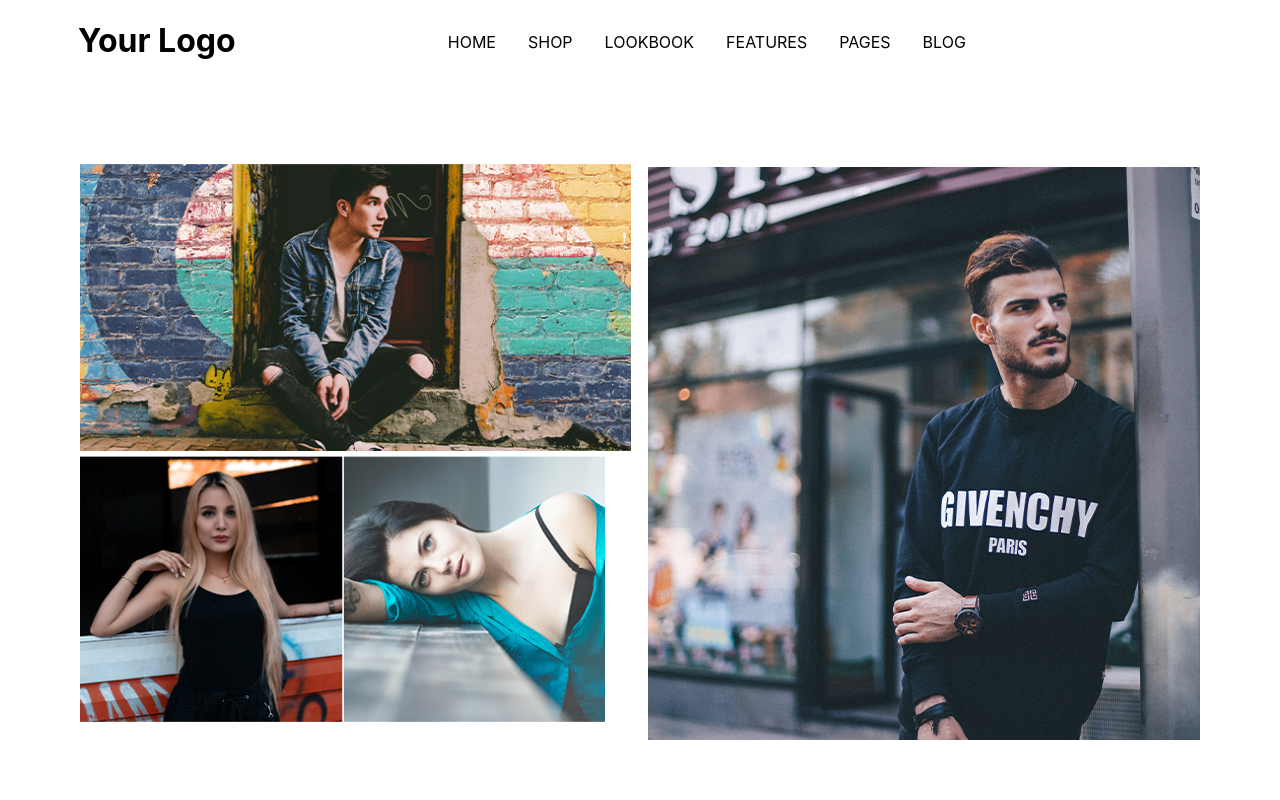
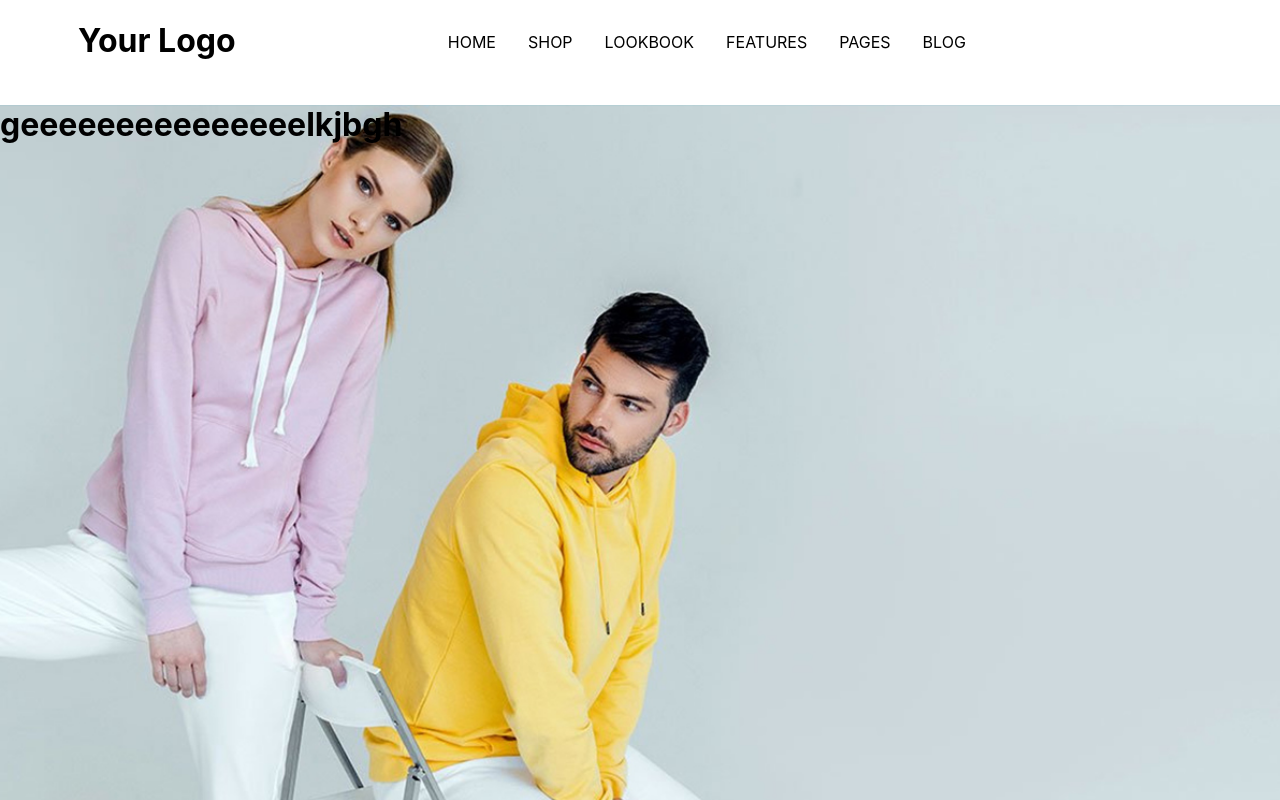
Before and after one commit to dharmelolar/first-react-project, a React (Create React App) app: page / in a window 1280 px wide. Shown: the top 800 px of the page. Built offline with nearby package versions, Linux system fonts and the light colour scheme.

Commit message:
initial commit

```diff
--- a/src/App.css
+++ b/src/App.css
@@ -17,7 +17,12 @@
   padding: 2rem;
 }
 .bgimage{
-  background: url(./assets/header-img.png);
+  background-image: url(./assets/header-img.png);
+  background-position: center center;
+    background-repeat: no-repeat;
+    background-size: cover;
+    width: 100%;
+    height: 100vh;
 }
 img{
   max-width: 100%;
@@ -38,10 +43,19 @@
 .men-category-img >img{
   padding: .7rem;
 }
+.avone{
+  background-image: url(./assets/avone.png);
+  background-position: center center;
+    background-repeat: no-repeat;
+    background-size: cover;
+    width: 100%;
+    height: 100vh;
+}
 .footer{
   display: flex;
   justify-content: space-around;
 }
 .right div{
-  display: inline-block;
+  display: grid;
+  grid-template-rows: repeat(3,1fr);
 }
--- a/src/App.js
+++ b/src/App.js
@@ -13,7 +13,7 @@
 import men2 from './assets/men2.png';
 import men3 from './assets/men3.png';
 import men4 from './assets/men4.png';
-import avone from './assets/avone.png';
+// import avone from './assets/avone.png';
 import banner from './assets/banner.png';
 import './App.css';
 
@@ -37,8 +37,9 @@
                <i class="lni lni-cart"></i>
              </div>
           </div>
-          <div className="bgimage">
+          <div className="bgimage" >
               {/* <img src={headerimg} alt="header" /> */}
+             <h1>geeeeeeeeeeeeeeelkjbgh</h1>
           </div>
           <div className="category">
              <div>
@@ -71,7 +72,7 @@
           <div>
             <h3>AVONE STYLES</h3>
             <p>Choose Your Favourite Color</p>
-            <img src={avone} alt="avone-styles" />
+            {/* <img src={avone} alt="avone-styles" /> */}
           </div>
           <div className="banner">
             <img src={banner} alt="banner" />
```
Also changed, not shown: 1 other file (tests, documents, lock files or other folders).
